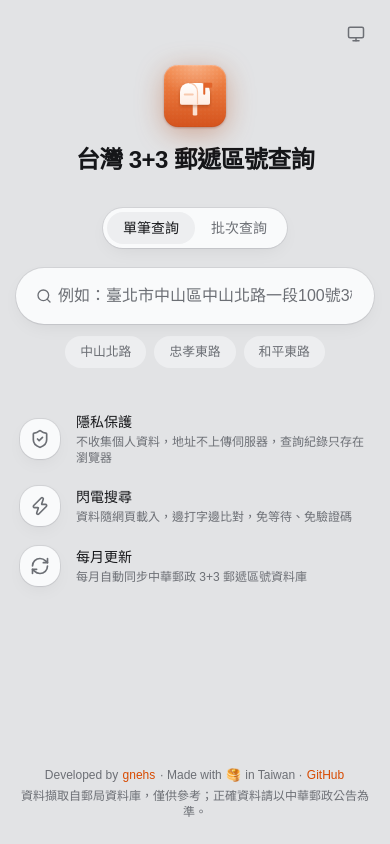
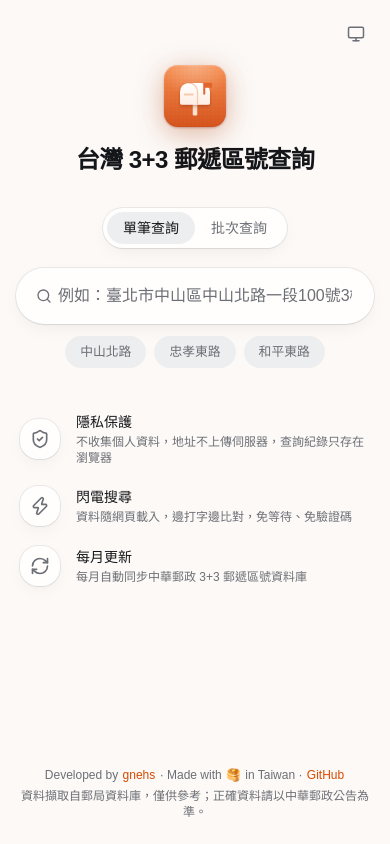
Before and after one commit to gnehs/TaiwanZipcode, a React (Vite) app: page / in a window 390 px wide. Built offline with nearby package versions, Linux system fonts and the light colour scheme.

Commit message:
feat: give the page and its og phone an off-white background

```diff
--- a/src/index.css
+++ b/src/index.css
@@ -64,9 +64,9 @@
 }
 
 :root {
-    --background: oklch(0.915 0.003 265);
+    --background: oklch(0.985 0.004 60);
     --foreground: oklch(0.2 0.006 265);
-    --card: oklch(0.985 0.002 265);
+    --card: oklch(0.998 0.002 60);
     --card-foreground: oklch(0.2 0.006 265);
     --popover: oklch(0.995 0.001 265);
     --popover-foreground: oklch(0.2 0.006 265);
--- a/worker/og-image.tsx
+++ b/worker/og-image.tsx
@@ -196,7 +196,7 @@ function OgImage({ screen }: { screen: PhoneScreen }) {
           padding: "14px 18px",
           borderRadius: 56,
           border: "9px solid rgba(255, 255, 255, 0.92)",
-          backgroundColor: "oklch(0.915 0.003 265)",
+          backgroundColor: "oklch(0.985 0.004 60)",
           boxShadow: "0 0 0 1px oklch(0.5 0.1 40 / 0.12), 0 30px 60px -20px oklch(0.4 0.14 40 / 0.45)",
           overflow: "hidden",
         }}
```
